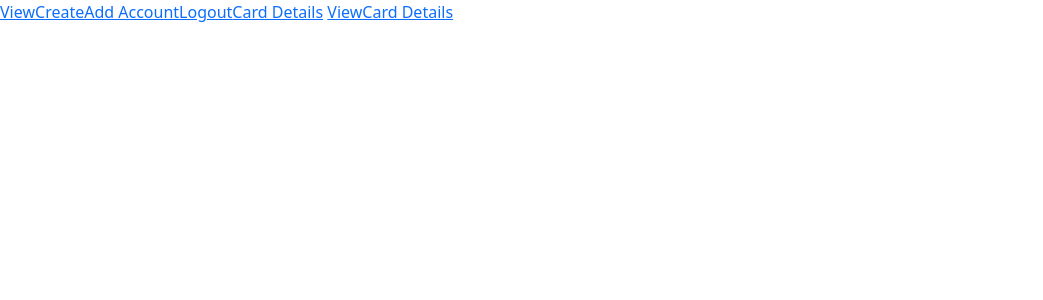
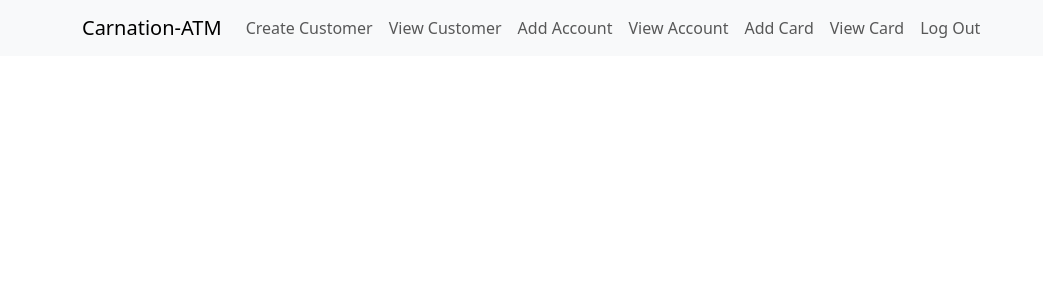
Before and after one commit to AnushreeSinha1110/Carnation-ATM, a React (Create React App) app in the folder frontend/: page /dashboard in a window 1280 px wide. Shown: the top 300 px of the page, without its empty margins (0-1043 px from the left). Built offline with nearby package versions, Linux system fonts and the light colour scheme.

Commit message:
Dashboard bootstrap added

```diff
--- a/frontend/src/Pages/Dashboard.jsx
+++ b/frontend/src/Pages/Dashboard.jsx
@@ -1,21 +1,54 @@
 import { Outlet, Link } from "react-router-dom";
+import Container from 'react-bootstrap/Container';
+import Nav from 'react-bootstrap/Nav';
+import Navbar from 'react-bootstrap/Navbar';
+
+
+// function Dashboard() {
+//     return <div>
+//         <nav>
+//             <span id="view"><Link to={`/dashboard/view/1`}>View</Link></span>
+//             <span id="create"><Link to={`/dashboard/create`}>Create</Link></span>
+//             <span id="Add Account"><Link to={`/dashboard/addaccount`}>Add Account</Link></span>
+//             <span id="card"><Link to={`/dashboard/card`}>Card Details</Link> </span>
+//             <span id="cardView"><Link to={`/dashboard/viewCard/1`}>ViewCard Details</Link> </span>
+//             <span id="logout"><Link to={`/`}>Logout</Link></span>
+
+//         </nav>
+//         <div id="details">
+//             <Outlet />
+//         </div>
+
+//     </div>
+// }
 
 function Dashboard() {
-    return <div>
-        <nav>
-            <span id="view"><Link to={`/dashboard/view/1`}>View</Link></span>
-            <span id="create"><Link to={`/dashboard/create`}>Create</Link></span>
-            <span id="Add Account"><Link to={`/dashboard/addaccount`}>Add Account</Link></span>
-            <span id="logout"><Link to={`/`}>Logout</Link></span>
-            <span id="card"><Link to={`/dashboard/card`}>Card Details</Link> </span>
-            <span id="cardView"><Link to={`/dashboard/viewCard/1`}>ViewCard Details</Link> </span>
+  return (
+    <div>
+    <Navbar expand="lg" className="bg-body-tertiary">
+      <Container>
+        <Navbar.Brand href="#home">Carnation-ATM</Navbar.Brand>
+        <Navbar.Toggle aria-controls="basic-navbar-nav" />
+        <Navbar.Collapse id="basic-navbar-nav">
+          <Nav className="me-auto">
+            <Nav.Link href="/dashboard/create">Create Customer</Nav.Link>
+            <Nav.Link href="/dashboard/view/1">View Customer </Nav.Link>
+            <Nav.Link href="/dashboard/addaccount">Add Account </Nav.Link>
+            <Nav.Link href="/dashboard/viewaccount">View Account </Nav.Link>
+            <Nav.Link href="/dashboard/card"> Add Card </Nav.Link>
+            <Nav.Link href="/dashboard/viewCard/1">View Card </Nav.Link>
+            <Nav.Link href="/">Log Out </Nav.Link>
 
-        </nav>
+          </Nav>
+        </Navbar.Collapse>
+      </Container>
+    </Navbar>
         <div id="details">
-            <Outlet />
-        </div>
+           <Outlet />
+       </div>
 
     </div>
+  );
 }
 
 export default Dashboard;
```
